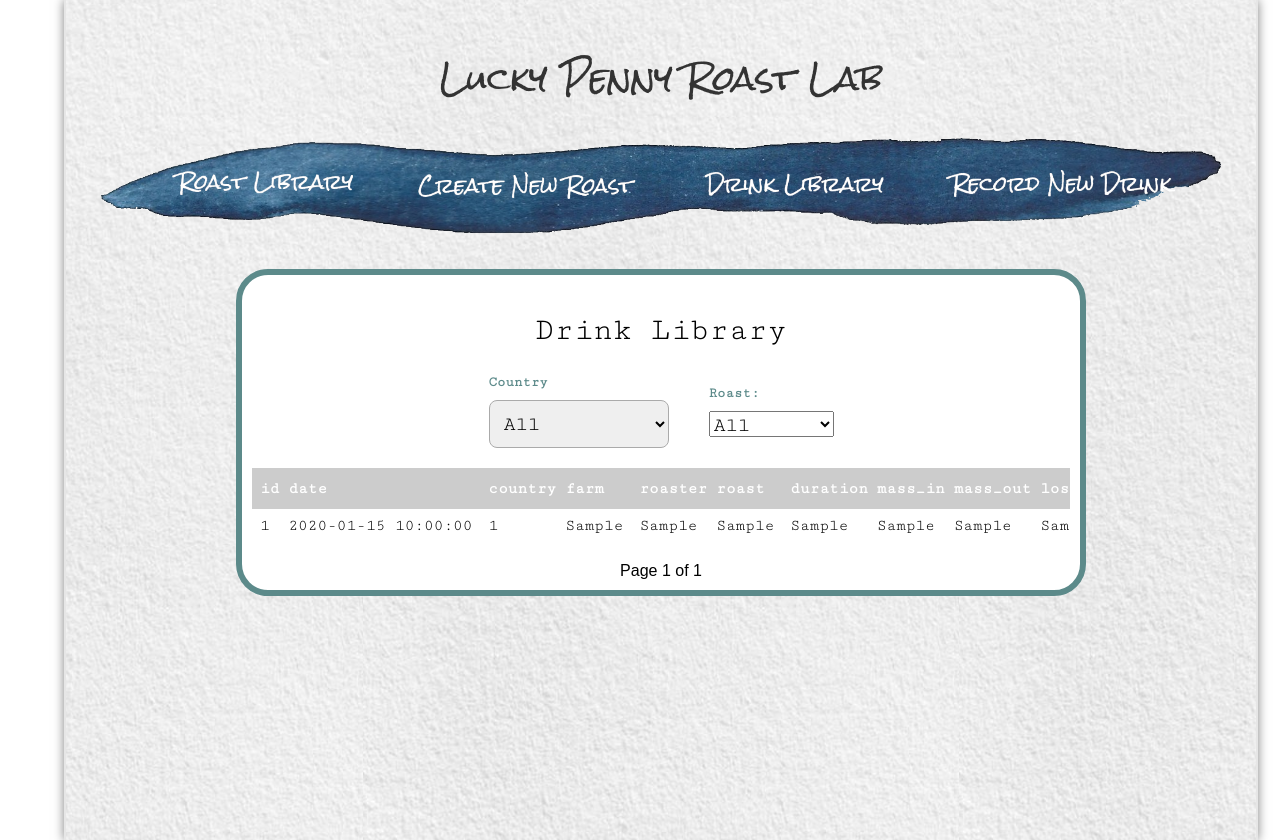
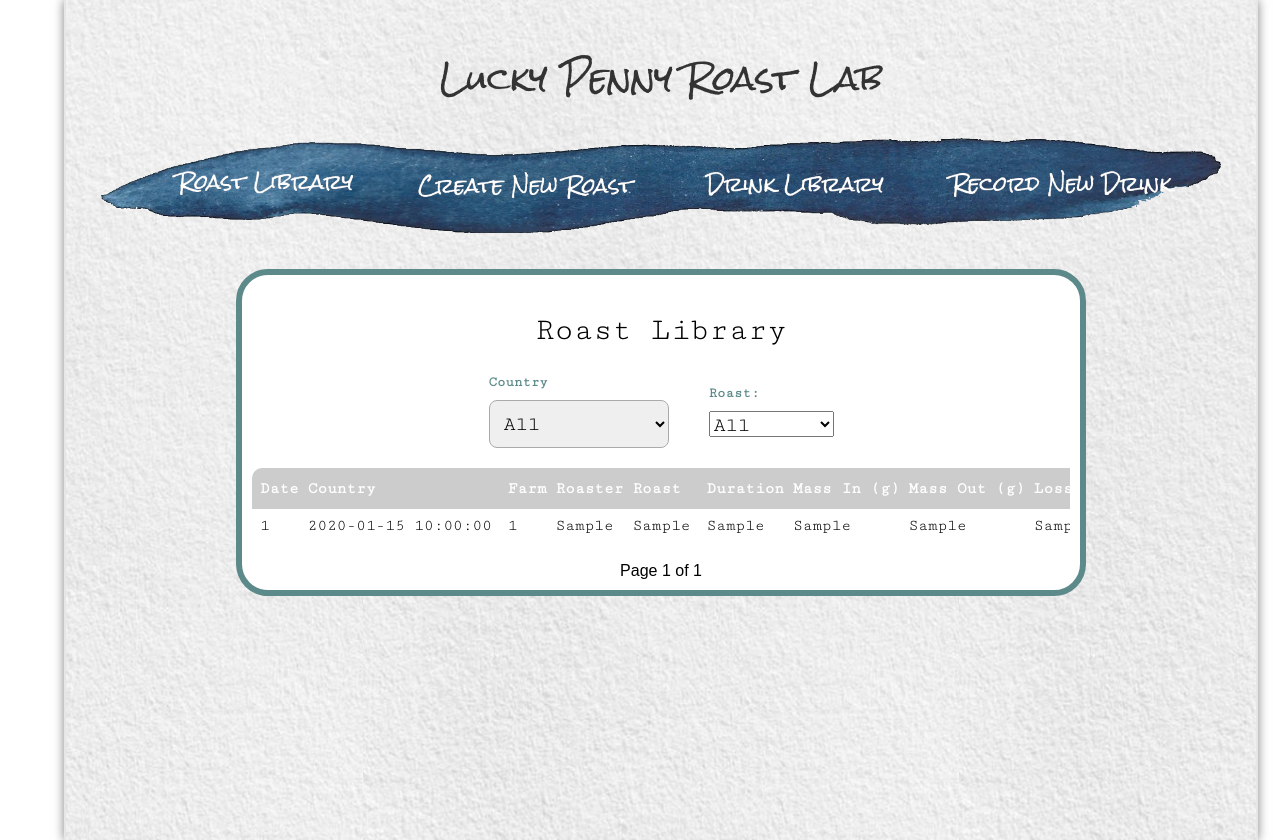
Before and after one commit to whitehir/luckypennyroastlab, a Flask app: page / in a window 1280 px wide. Run offline with Flask 3, Linux system fonts and the light colour scheme; tables that the repository leaves empty or names only in its code hold one stand-in row (values such as "Sample post").

Commit message:
Updates to Roast Library #2

```diff
--- a/web/templates/index.html
+++ b/web/templates/index.html
@@ -25,7 +25,7 @@
     </div>
 
     <div class="inner-content" align="center">
-        <h2 class="cutive-mono-regular" style="font-size:32px" align="center">Drink Library</h2>
+        <h2 class="cutive-mono-regular" style="font-size:32px" align="center">Roast Library</h2>
 
         <div style="display: flex; flex-direction: row; overflow-x: auto; align-items: center; justify-content: center; gap: 40px; margin-top: 20px; margin-bottom: 20px">
             <div style="display: flex; flex-direction: column; align-items: flex-start; gap: 10px">
@@ -51,10 +51,17 @@
             {% if data %}
             <table id="roast-table"  style="width: 75%; overflow-x: auto;" align="center">
                 <thead>
-                    <tr>
-                        {% for column in data[0].keys() %}
-                        <th>{{ column }}</th>
-                        {% endfor %}
+                    <tr style="white-space: nowrap">
+                        <th style="border-top-left-radius: 10px">Date</th>
+                        <th>Country</th>
+                        <th>Farm</th>
+                        <th>Roaster</th>
+                        <th>Roast</th>
+                        <th>Duration</th>
+                        <th>Mass In (g)</th>
+                        <th>Mass Out (g)</th>
+                        <th>Loss</th>
+                        <th style="border-top-right-radius: 10px;">Profile</th>
                     </tr>
                 </thead>
                 <tbody>
```
